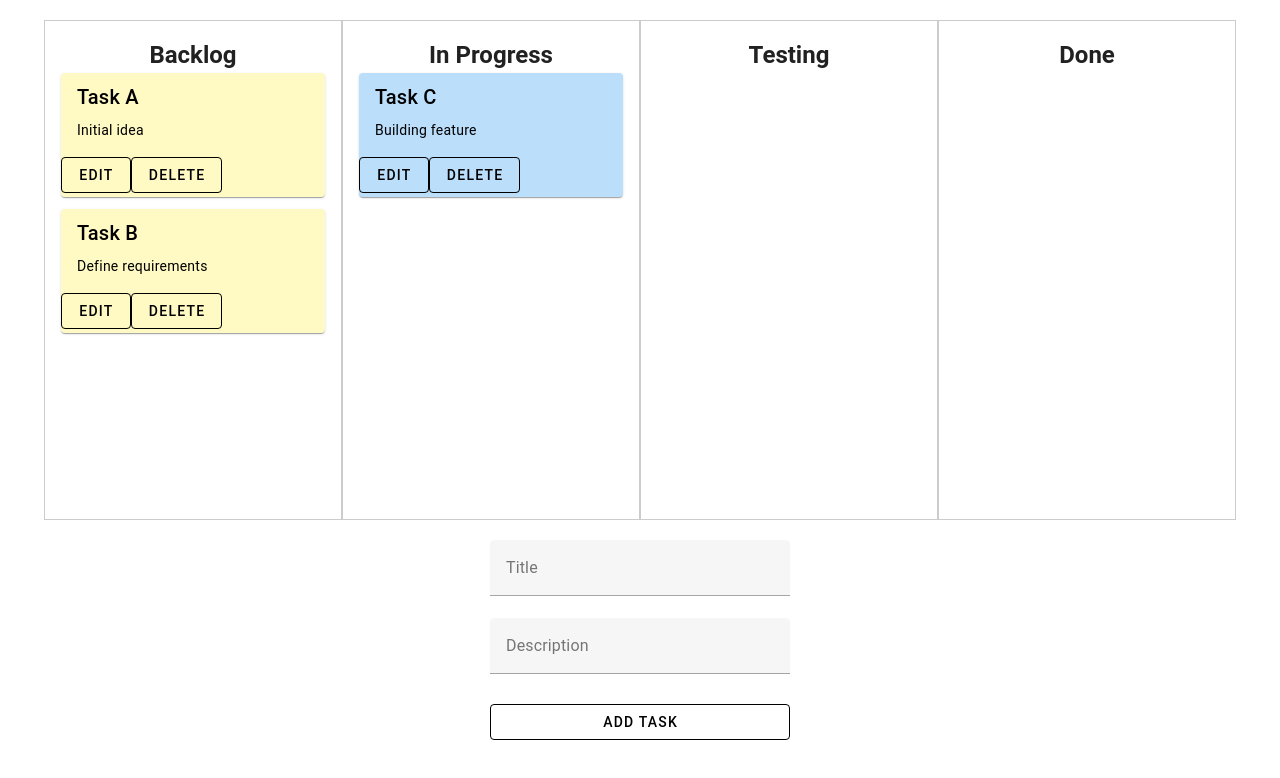
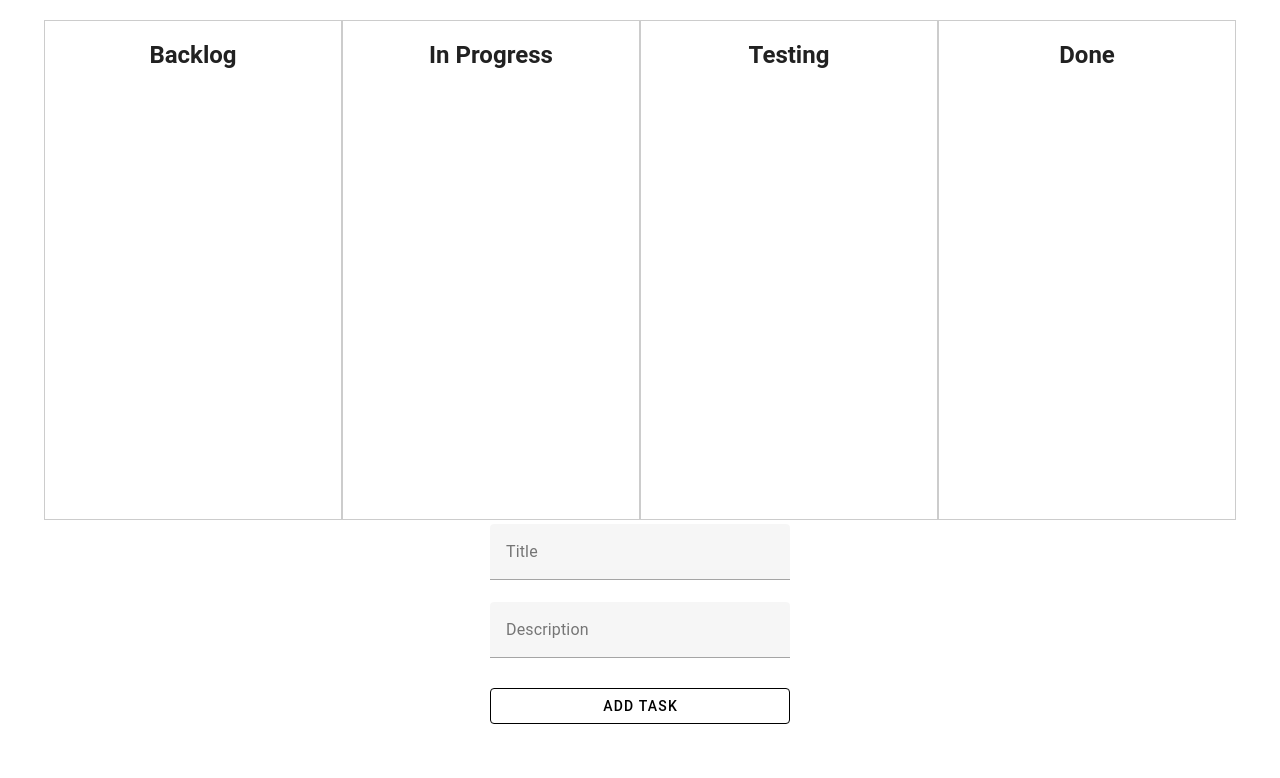
Before and after one commit to FabricioCCapone/fysiofresh-kanban, a Vue app: page / in a window 1280 px wide. Shown: the top 778 px of the page. Built offline with nearby package versions, Linux system fonts and the light colour scheme.

Commit message:
Commit 008: adds draggable feature and created the AddTaskForm

```diff
--- /dev/null
+++ b/src/components/AddTaskForm.vue
@@ -0,0 +1,45 @@
+<template>
+    <v-container>
+        <v-sheet class="mx-auto" width="300">
+            <!-- I send the input to addTitle(title, description) to generate a new card  -->
+            <v-form fast-fail @submit.prevent="addCard">
+                <v-text-field v-model="newTitle" :rules="titleRules" label="Title"></v-text-field>
+                <v-text-field v-model="newDescription" :rules="descriptionRules" label="Description"></v-text-field>
+                <v-btn class="mt-2" type="submit" block>Add Task</v-btn>
+            </v-form>
+        </v-sheet>
+    </v-container>
+</template>
+
+<script setup>
+import { ref } from 'vue'
+
+const newTitle = ref('')
+const newDescription = ref('')
+
+// Rules to prevent that the input is too long
+const titleRules = [
+    v => v.length <= 50 || 'Task title must be under 50 characters'
+]
+// Rules to prevent that the input is too long
+const descriptionRules = [
+    v => v.length <= 200 || 'Description must be under 200 characters'
+]
+
+//Verifies that newTask and newDescription are not empty. If that is the case, pushes an object (Card) to Board[0] (Backlog)
+// and generates an unique Id, and asigns the title and description.
+
+const emit = defineEmits(['add-card'])
+
+const addCard = () => {
+  if (newTitle.value.trim() && newDescription.value.trim()) {
+    emit('add-card', {
+      id: Date.now(),
+      title: newTitle.value,
+      description: newDescription.value
+    })
+    newTitle.value = ''
+    newDescription.value = ''
+  }
+}
+</script>
--- a/src/components/KanbanBoard.vue
+++ b/src/components/KanbanBoard.vue
@@ -9,20 +9,31 @@
       >
         <h2 class="text-center">{{ column.name }}</h2>
 
-      <v-card
-        v-for="(card, cardIndex) in column.cards"
-        :key="card.id"
-        class="mb-3"
-        :color="column.color"
+
+        <draggable
+          v-model="column.cards"
+          :group="'tasks'"
+          item-key="id"
+          class="draggable-list"
         >
-        <!-- If the task is being edited, this will be displayed -->
+          <template #item="{ element: card }">
+            <v-card :key="card.id" class="mb-3" :color="column.color">
               <template v-if="editingTaskId === card.id">
-          <v-text-field v-model="card.title" :rules="titleRules" label="Title" dense />
-          <v-textarea v-model="card.description" :rules="descriptionRules" label="Description" dense />
+                <v-text-field
+                  v-model="card.title"
+                  :rules="titleRules"
+                  label="Title"
+                  dense
+                />
+                <v-textarea
+                  v-model="card.description"
+                  :rules="descriptionRules"
+                  label="Description"
+                  dense
+                />
                 <v-btn @click="editingTaskId = null">Done</v-btn>
               </template>
 
-        <!-- Default display -->
               <template v-else>
                 <v-card-title>{{ card.title }}</v-card-title>
                 <v-card-text>{{ card.description }}</v-card-text>
@@ -30,46 +41,31 @@
                 <v-btn @click="deleteTask(card.id)">Delete</v-btn>
               </template>
             </v-card>
+          </template>
+        </draggable>
       </v-col>
     </v-row>
-</v-container>
 
-  <v-container>
-    <v-sheet class="mx-auto" width="300">
-      <!-- I send the input to addTitle(title, description) to generate a new card  -->
-      <v-form fast-fail @submit.prevent="addTask" >
-        <v-text-field v-model="newTitle" :rules="titleRules" label="Title"></v-text-field>
-        <v-text-field v-model="newDescription" :rules="descriptionRules" label="Description"></v-text-field>
-        <v-btn class="mt-2" type="submit" block>Add Task</v-btn>
-      </v-form>
-    </v-sheet>
+    <!-- Form -->
+    <AddTaskForm @add-card="addCard" />
   </v-container>
 </template>
 
 <script setup>
 import { ref } from 'vue'
 import draggable from 'vuedraggable'
-
-const newTitle = ref('')
-const newDescription = ref('')
-
-const editingTaskId = ref(null)
+import AddTaskForm from './AddTaskForm.vue'
 
 const board = ref([
   {
     name: 'Backlog',
     color: '#FFF9C4',
-    cards: [
-      { id: 1, title: 'Task A', description: 'Initial idea' },
-      { id: 2, title: 'Task B', description: 'Define requirements' }
-    ]
+    cards: []
   },
   {
     name: 'In Progress',
     color: '#BBDEFB',
-    cards: [
-      { id: 3, title: 'Task C', description: 'Building feature' }
-    ]
+    cards: []
   },
   {
     name: 'Testing',
@@ -81,34 +77,10 @@ const board = ref([
     color: '#FFE0B2',
     cards: []
   }
-]
-)
+])
 
-// Rules to prevent that the input is too long
-const titleRules = [
-  v => v.length <= 50 || 'Task title must be under 50 characters'
-]
-// Rules to prevent that the input is too long
-const descriptionRules = [
-  v => v.length <= 200 || 'Description must be under 200 characters'
-]
+const editingTaskId = ref(null)
 
-//Verifies that newTask and newDescription are not empty. If that is the case, pushes an object (Card) to Board[0] (Backlog)
-// and generates an unique Id, and asigns the title and description.
-const addTask = () => {
-  if (newTitle.value.trim() && newDescription.value.trim()) {
-    board.value[0].cards.push({
-      id: Date.now(),
-      title: newTitle.value,
-      description: newDescription.value
-    })
-    newTitle.value = ''
-    newDescription.value = ''
-  }
-}
-
-//Receive the taskId and use a for to go trough each of the boards columns to find
-// the id.
 const deleteTask = (taskId) => {
   for (const column of board.value) {
     const index = column.cards.findIndex(card => card.id === taskId)
@@ -119,6 +91,17 @@ const deleteTask = (taskId) => {
   }
 }
 
+const addCard = (card) => {
+  board.value[0].cards.push(card)
+}
+
+const titleRules = [
+  v => v.length <= 50 || 'Task title must be under 50 characters'
+]
+
+const descriptionRules = [
+  v => v.length <= 200 || 'Description must be under 200 characters'
+]
 </script>
 
 <style scoped>
@@ -130,4 +113,8 @@ const deleteTask = (taskId) => {
 .with-border {
   border: 1px solid #ccc;
 }
+
+.draggable-list {
+  min-height: 300px;
+}
 </style>
```
Lines whose indentation alone changed are shown as unchanged.
